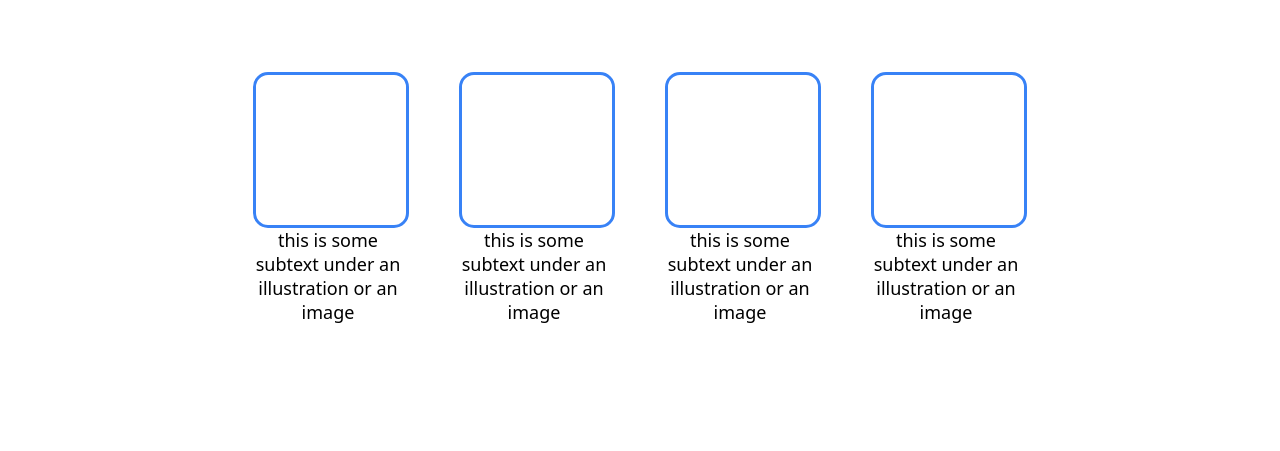
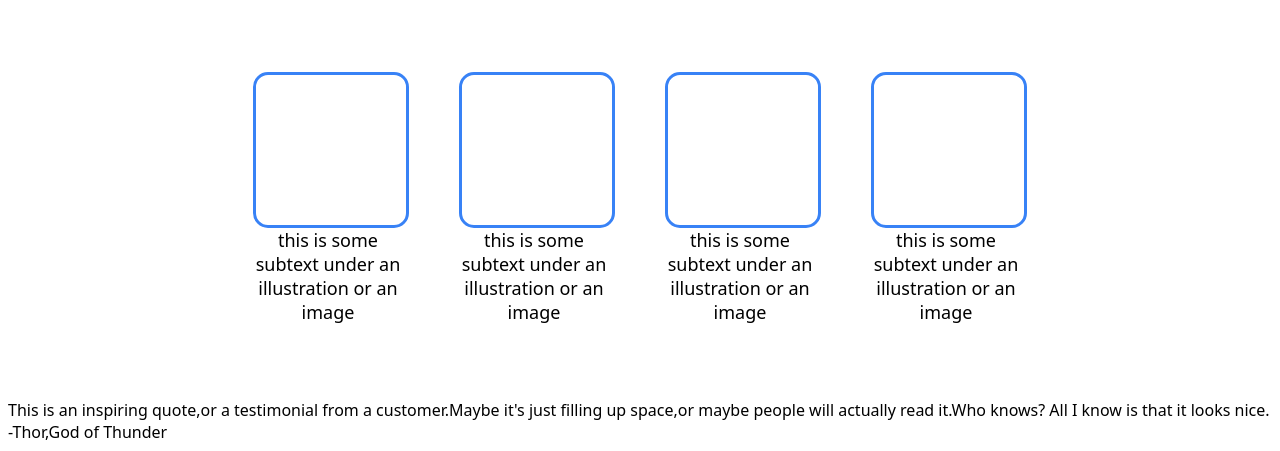
Before and after one commit to SaNDEeep04/Odin-Landing-page, a plain HTML site: page index.html in a window 1280 px wide. Shown: the part 668-1119 px from the top of the page. Before the commit the page ends 1075 px from the top, so only its background shows below. Drawn offline with Linux system fonts and the light colour scheme; files whose address does not match are found by name.

Commit message:
Completed center 2 and added quotes to it

```diff
--- a/index.html
+++ b/index.html
@@ -50,6 +50,13 @@
             </div>
         </div>
     </div>
+    <div class="center-2">
+        <div class="quote">
+        <div class="quote-txt">This is an inspiring quote,or a testimonial from a customer.Maybe it's just filling up space,or maybe people
+            will actually read it.Who knows? All I know is that it looks nice.</div>
+
+        <div class="quotemaster">-Thor,God of Thunder</div>
+    </div>
 
 </body>
 
```
